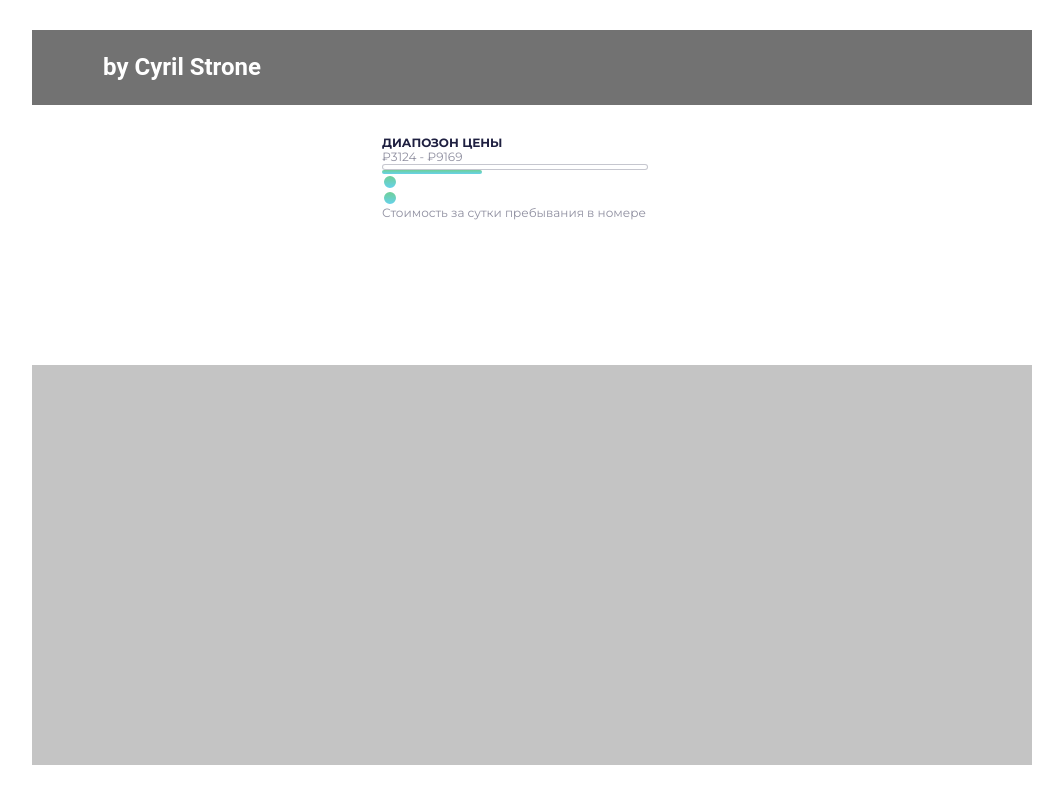
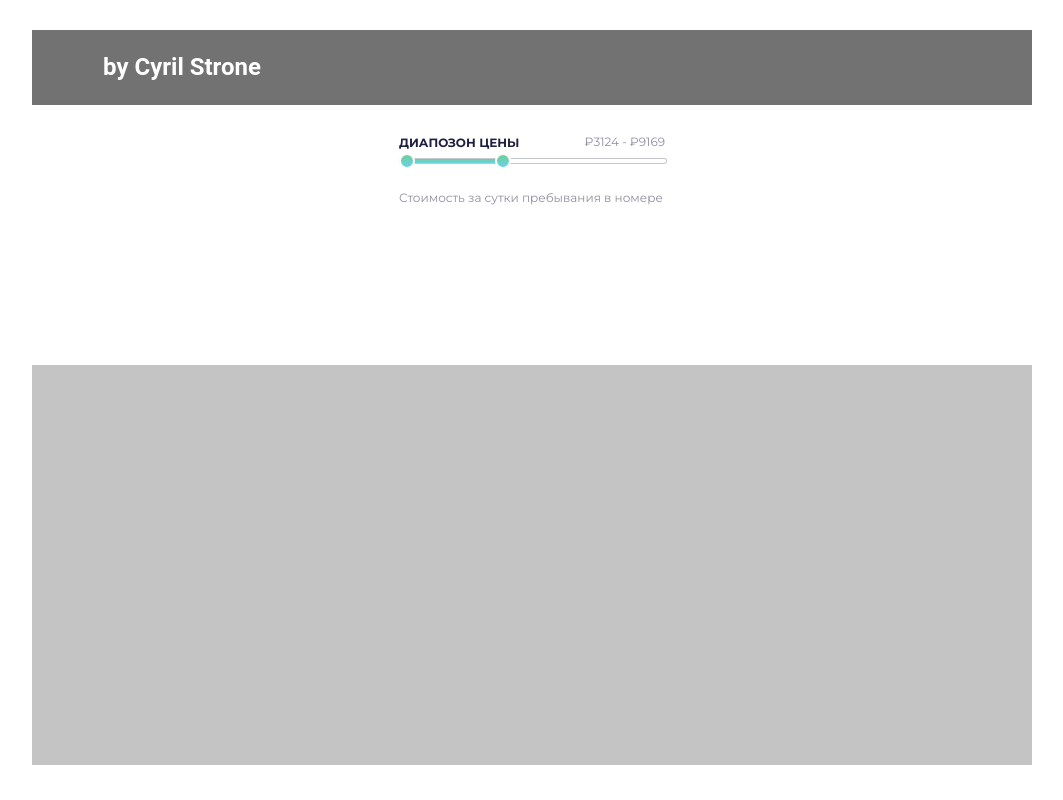
Before and after one commit to CyrilStrone/JQuery-Plugin-by-Cyril-Strone, a plain HTML site: page slider/my/slider-strone.html in a window 1280 px wide. Shown: the whole page, without its empty margins (108-1171 px from the left). Drawn offline with nearby package versions, Linux system fonts and the light colour scheme.

Commit message:
JS
Создал и добавил элементы

```diff
--- a/slider/my/slider-strone.css
+++ b/slider/my/slider-strone.css
@@ -28,10 +28,13 @@ body {
     line-height: 34px;
     color: #FFFFFF;
     text-align: center;
+
+
 }
 
 .slider-general {
-    width: 300px;
+    position: relative;
+    width: 266px;
     height: 200px;
     margin-left: auto;
     margin-right: auto;
@@ -46,65 +49,3 @@ body {
     margin-right: auto;
     margin-bottom: 30px;
 }
-#slider-line_big
-{
-    background: #FFFFFF;
-    width: 266px;
-    height: 6px;
-    border: 1px solid rgba(31, 32, 65, 0.25);
-    box-sizing: border-box;
-    border-radius: 3px;
-}
-#slider-line_min
-{
-    background: linear-gradient(180deg, #6FCF97 0%, #66D2EA 100%);
-    width: 100px;
-    height: 4px;
-
-    box-sizing: border-box;
-    border-radius: 3px;
-}
-#slider-circle_one
-{
-    width: 12px;
-    height: 12px;
-    background: linear-gradient(180deg, #6FCF97 0%, #66D2EA 100%);
-    border: 2px solid #FFFFFF;
-    border-radius: 10px;
-}
-#slider-circle_two
-{
-    width: 12px;
-    height: 12px;
-    background: linear-gradient(180deg, #6FCF97 0%, #66D2EA 100%);
-    border: 2px solid #FFFFFF;
-    border-radius: 10px;
-}
-#slider-title_one
-{
-    font-family: Montserrat;
-    font-style: normal;
-    font-weight: bold;
-    font-size: 12px;
-    line-height: 15px;
-    text-transform: uppercase;
-    color: #1F2041;
-}
-#slider-title_two
-{
-    font-family: Montserrat;
-    font-style: normal;
-    font-weight: normal;
-    font-size: 12px;
-    line-height: 14px;
-    color: rgba(31, 32, 65, 0.5);
-}
-#slider-money
-{
-    font-family: Montserrat;
-    font-style: normal;
-    font-weight: normal;
-    font-size: 12px;
-    line-height: 14px;
-    color: rgba(31, 32, 65, 0.5);
-}
--- a/slider/my/slider-strone.html
+++ b/slider/my/slider-strone.html
@@ -8,6 +8,10 @@
     <title>Slider-Strone</title>
 
     <link rel="stylesheet" href="slider-strone.css">
+
+    <script src="https://code.jquery.com/jquery-3.6.0.js"></script>
+    <script src="https://code.jquery.com/ui/1.13.0/jquery-ui.js"></script>
+
 </head>
 
 <body>
@@ -15,29 +19,19 @@
         <h1>by Cyril Strone</h1>
 
     </div>
-    <div class="slider-general">
+    <div class="slider-general" id="slider-general">
 
-        <div class="slider-title_one"  id="slider-title_one">
-            Диапозон цены
-        </div>
-        <div class="slider-money"  id="slider-money">
-            ₽3124 - ₽9169
-        </div>
-        <div class="slider-line_big"  id="slider-line_big"></div>
-        <div class="slider-line_min"  id="slider-line_min"></div>
-        <div class="slider-circle_one"  id="slider-circle_one"></div>
-        <div class="slider-circle_two"  id="slider-circle_two"></div>
-        <div class="slider-title_two"  id="slider-title_two">
-            Стоимость за сутки пребывания в номере
-        </div>
+
+
 
 
     </div>
     <div class="slider-options">
 
     </div>
+
+    <script src="slider-strone.js"></script>
 </body>
 
-<script href="slider-strone.js"></script>
 
 </html>
--- a/slider/my/slider-strone.js
+++ b/slider/my/slider-strone.js
@@ -0,0 +1,90 @@
+let  SliderGeneral = document.querySelector('.slider-general');
+
+
+
+let SliderTitleOne = document.createElement('slider-title_one')
+SliderTitleOne.textContent='Диапозон цены';
+SliderTitleOne.style.cssText=`
+float: left;
+font-family: Montserrat;
+font-style: normal;
+font-weight: bold;
+font-size: 12px;
+line-height: 15px;
+text-transform: uppercase;
+color: #1F2041;`;
+
+let SliderMoney = document.createElement('slider-money')
+SliderMoney.textContent='₽3124 - ₽9169';
+SliderMoney.style.cssText=`
+float: right;
+font-family: Montserrat;
+font-style: normal;
+font-weight: normal;
+font-size: 12px;
+line-height: 14px;
+color: rgba(31, 32, 65, 0.5);`;
+
+let SliderLineBig = document.createElement('slider-line_big')
+SliderLineBig.style.cssText=`
+
+display:inline-block;
+
+background: #FFFFFF;
+width: 266px;
+height: 4px;
+border: 1px solid rgba(31, 32, 65, 0.25);
+
+border-radius: 3px;`;
+let SliderLineMig = document.createElement('slider-line_min')
+SliderLineMig.style.cssText=`
+position: relative;
+
+display:block;
+background: linear-gradient(180deg, #6FCF97 0%, #66D2EA 100%);
+width: 100px;
+height: 4px;
+
+border-radius: 3px;`;
+
+let SliderCircleOne = document.createElement('slider-circle_one')
+SliderCircleOne.style.cssText=`
+position: relative;
+top:-15px;
+display:inline-block;
+width: 12px;
+height: 12px;
+background: linear-gradient(180deg, #6FCF97 0%, #66D2EA 100%);
+border: 2px solid #FFFFFF;
+border-radius: 10px;`;
+
+let SliderCircleTwo = document.createElement('slider-circle_two')
+SliderCircleTwo.style.cssText=`
+position: relative;
+top:-15px;
+right:-80px;
+display:inline-block;
+width: 12px;
+    height: 12px;
+    background: linear-gradient(180deg, #6FCF97 0%, #66D2EA 100%);
+    border: 2px solid #FFFFFF;
+    border-radius: 10px;`;
+let SliderTitleTwo = document.createElement('slider-title_two')
+SliderTitleTwo.textContent='Стоимость за сутки пребывания в номере';
+SliderTitleTwo.style.cssText=`
+display:inline-block;
+font-family: Montserrat;
+    font-style: normal;
+    font-weight: normal;
+    font-size: 12px;
+    line-height: 14px;
+    color: rgba(31, 32, 65, 0.5);`;
+
+
+SliderGeneral.appendChild(SliderTitleOne)
+SliderGeneral.appendChild(SliderMoney)
+SliderGeneral.appendChild(SliderLineBig)
+SliderLineBig.appendChild(SliderLineMig)
+SliderGeneral.appendChild(SliderCircleOne)
+SliderGeneral.appendChild(SliderCircleTwo)
+SliderGeneral.appendChild(SliderTitleTwo)
```
